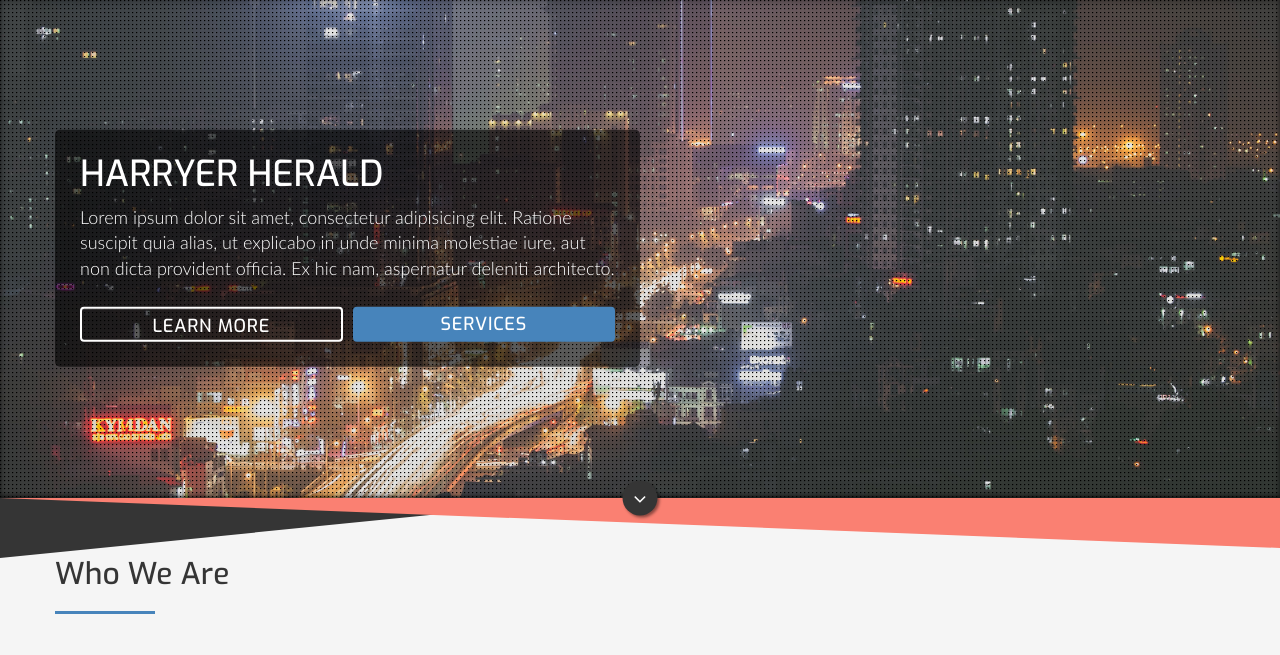
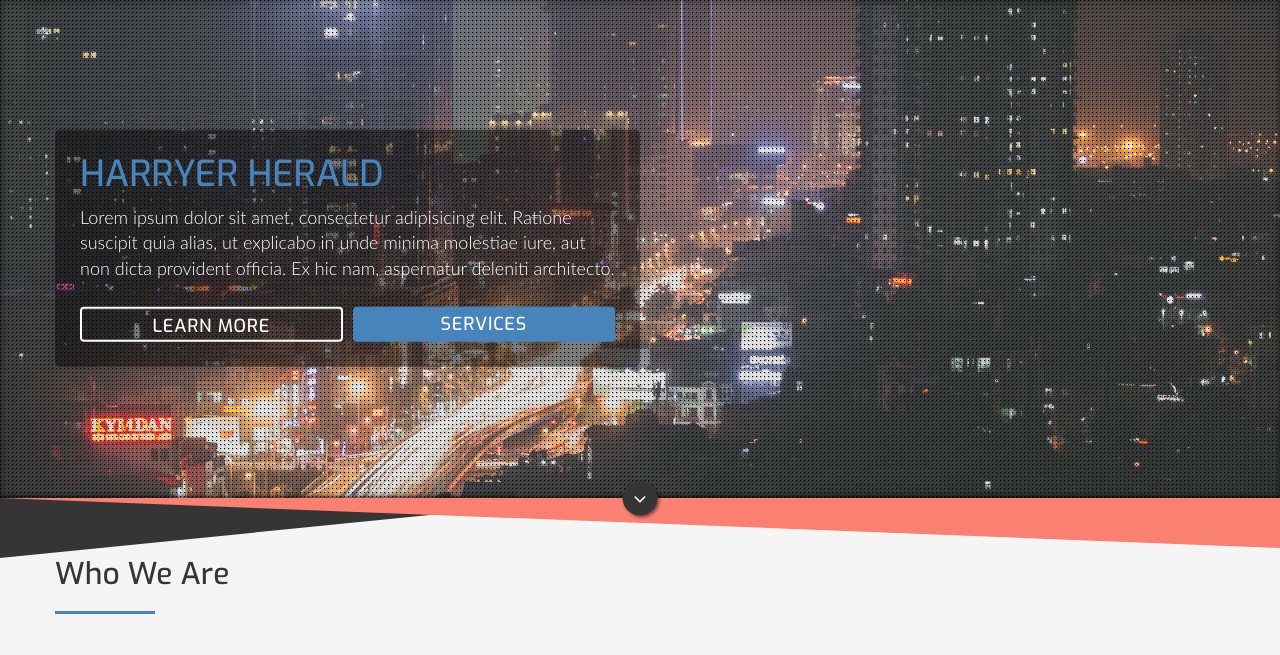
Before and after one commit to nikola-wd/harryerherald.com-front-end, a website: page index.html in a window 1280 px wide. Shown: the part 136-791 px from the top of the page. Drawn offline with nearby package versions, Linux system fonts and the light colour scheme.

Commit message:
changed h1 color in hero

```diff
--- a/scss/layout/_hero.scss
+++ b/scss/layout/_hero.scss
@@ -26,13 +26,14 @@
         position: relative;
         top: calc(50% + 67px);
         transform: translateY(-50%);
-        background-color: rgba(0,0,0, .6);
+        background-color: rgba(0,0,0, .45);
         border-radius: 5px;
         max-width: 50%;
         padding: 25px;
 
         h1 {
             margin-top: 0;
+            color: $c-brand !important;
         }
 
         p {
```
Also changed, not shown: style.css.
